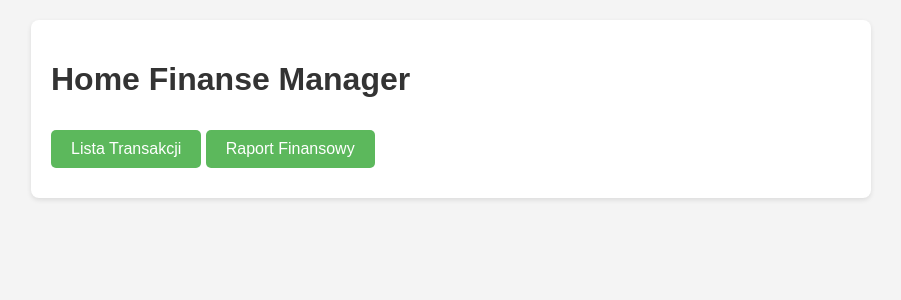
After one commit to p4trykk/HomeFinanseManager, a Django app: page / in a window 1280 px wide. The commit adds this page. Shown: the top 300 px of the page, without its empty margins (189-1090 px from the left). Run offline with Django 5.2, Linux system fonts and the light colour scheme.

Commit message:
update2
- dodanie css
- wyznaczanie raportu

```diff
--- a/finanse/settings.py
+++ b/finanse/settings.py
@@ -120,7 +120,7 @@ USE_TZ = True
 # Static files (CSS, JavaScript, Images)
 # https://docs.djangoproject.com/en/5.1/howto/static-files/
 
-STATIC_URL = 'static/'
+STATIC_URL = '/static/'
 
 # Default primary key field type
 # https://docs.djangoproject.com/en/5.1/ref/settings/#default-auto-field
--- a/finanse/urls.py
+++ b/finanse/urls.py
@@ -19,5 +19,5 @@ from django.urls import path, include
 
 urlpatterns = [
     path('admin/', admin.site.urls),
-    path('transakcje/', include('transakcje.urls')),
+    path('', include('transakcje.urls')),
 ]
--- a/transakcje/forms.py
+++ b/transakcje/forms.py
@@ -2,6 +2,10 @@ from django import forms
 from .models import Transakcja, Kategoria
 
 class TransakcjaForm(forms.ModelForm):
+    data = forms.DateField(
+        widget=forms.DateInput(attrs={'type': 'date'}),
+        label="Data transakcji"
+    )
     class Meta:
         model = Transakcja
         fields = ['kategoria', 'typ', 'kwota', 'data', 'opis']
--- a/transakcje/models.py
+++ b/transakcje/models.py
@@ -2,9 +2,11 @@ from django.db import models
 
 class Kategoria(models.Model):
     nazwa = models.CharField(max_length=100)
+    typ = models.CharField(max_length=50, choices=[('Przychód', 'Przychód'), ('Wydatek', 'Wydatek')])
+
 
     def __str__(self):
-        return self.nazwa
+        return f"{self.nazwa} ({self.typ})"
 
 class Transakcja(models.Model):
     typ = models.CharField(max_length=10)  # 'przychód' lub 'wydatek'
--- /dev/null
+++ b/transakcje/static/css/style.css
@@ -0,0 +1,60 @@
+body {
+    font-family: Arial, sans-serif;
+    margin: 0;
+    padding: 0;
+    background-color: #f4f4f4;
+}
+
+.container {
+    max-width: 800px;
+    margin: 20px auto;
+    padding: 20px;
+    background: white;
+    box-shadow: 0 2px 5px rgba(0, 0, 0, 0.1);
+    border-radius: 8px;
+}
+
+h1, h2 {
+    color: #333;
+    text-align: left; /* Zmiana na wyrównanie do lewej */
+}
+
+.button {
+    display: inline-block;
+    padding: 10px 20px;
+    margin: 10px 0;
+    background-color: #5cb85c;
+    color: white;
+    text-decoration: none;
+    border-radius: 5px;
+    text-align: center;
+}
+
+.button:hover {
+    background-color: #4cae4c;
+}
+
+.raport-section {
+    margin: 20px 0;
+    font-size: 18px;
+    text-align: left; /* Zmiana na wyrównanie do lewej */
+}
+
+.transaction-list {
+    list-style-type: none; /* Usunięcie punktów z listy */
+    padding: 0; /* Usunięcie paddingu */
+}
+
+.transaction-item {
+    padding: 10px;
+    margin: 10px 0;
+    background-color: #e9ecef; /* Kolor tła dla elementów listy */
+    border-radius: 5px;
+    display: flex; /* Umożliwia lepsze rozmieszczenie elementów */
+    justify-content: space-between; /* Rozmieszczenie elementów w poziomie */
+    align-items: center; /* Wyrównanie do środka */
+}
+
+.amount {
+    font-weight: bold; /* Wyróżnienie kwoty */
+}
--- /dev/null
+++ b/transakcje/templates/index.html
@@ -0,0 +1,20 @@
+
+{% load static %}
+
+<!DOCTYPE html>
+<html lang="pl">
+<head>
+    <meta charset="UTF-8">
+    <title>Strona główna</title>
+    <link rel="stylesheet" href="{% static 'css/style.css' %}">
+</head>
+<body>
+    <div class="container">
+        <h1>Home Finanse Manager</h1>
+        <div class="buttons">
+            <a href="{% url 'transakcje_list' %}" class="button">Lista Transakcji</a>
+            <a href="{% url 'raport' %}" class="button">Raport Finansowy</a>
+        </div>
+    </div>
+</body>
+</html>
--- a/transakcje/urls.py
+++ b/transakcje/urls.py
@@ -1,10 +1,12 @@
+
 from django.urls import path
-from .views import transakcje_list, transakcja_add, transakcja_edit, transakcja_delete, raport
+from .views import index, transakcje_list, transakcja_add, transakcja_edit, transakcja_delete, raport
 
 urlpatterns = [
-    path('', transakcje_list, name='transakcje_list'),
-    path('add/', transakcja_add, name='transakcja_add'),
-    path('edit/<int:pk>/', transakcja_edit, name='transakcja_edit'),
-    path('delete/<int:pk>/', transakcja_delete, name='transakcja_delete'),
-    path('raport/', raport, name='raport'),
+    path('', index, name='index'),  # Strona główna
+    path('list/', transakcje_list, name='transakcje_list'),  # Lista transakcji
+    path('add/', transakcja_add, name='transakcja_add'),  # Dodawanie transakcji
+    path('edit/<int:pk>/', transakcja_edit, name='transakcja_edit'),  # Edytowanie transakcji
+    path('delete/<int:pk>/', transakcja_delete, name='transakcja_delete'),  # Usuwanie transakcji
+    path('raport/', raport, name='raport'),  # Raport finansowy
 ]
--- a/transakcje/views.py
+++ b/transakcje/views.py
@@ -1,6 +1,11 @@
 from django.shortcuts import render, redirect, get_object_or_404
 from .models import Transakcja, Kategoria
 from .forms import TransakcjaForm
+from django.shortcuts import render
+from django.db.models import Sum
+
+def index(request):
+    return render(request, 'index.html')
 
 def transakcje_list(request):
     kategoria_id = request.GET.get('kategoria')
@@ -44,10 +49,10 @@ def transakcja_delete(request, pk):
     return render(request, 'transakcje/transakcja_delete.html', {'transakcja': transakcja})
 
 def raport(request):
-    transakcje = Transakcja.objects.all()
-    przychody = sum(t.kwota for t in transakcje if t.typ == 'przychód')
-    wydatki = sum(t.kwota for t in transakcje if t.typ == 'wydatek')
+    przychody = Transakcja.objects.filter(kategoria__typ='Przychód').aggregate(Sum('kwota'))['kwota__sum'] or 0
+    wydatki = Transakcja.objects.filter(kategoria__typ='Wydatek').aggregate(Sum('kwota'))['kwota__sum'] or 0
     bilans = przychody - wydatki
+
     return render(request, 'transakcje/raport.html', {
         'przychody': przychody,
         'wydatki': wydatki,
```
Also changed, not shown: transakcje/templates/transakcje/raport.html (+16 -6 lines), transakcje/templates/transakcje/transakcje_list.html (+18 -7 lines), transakcje/migrations/0003_kategoria_typ.py (added).
